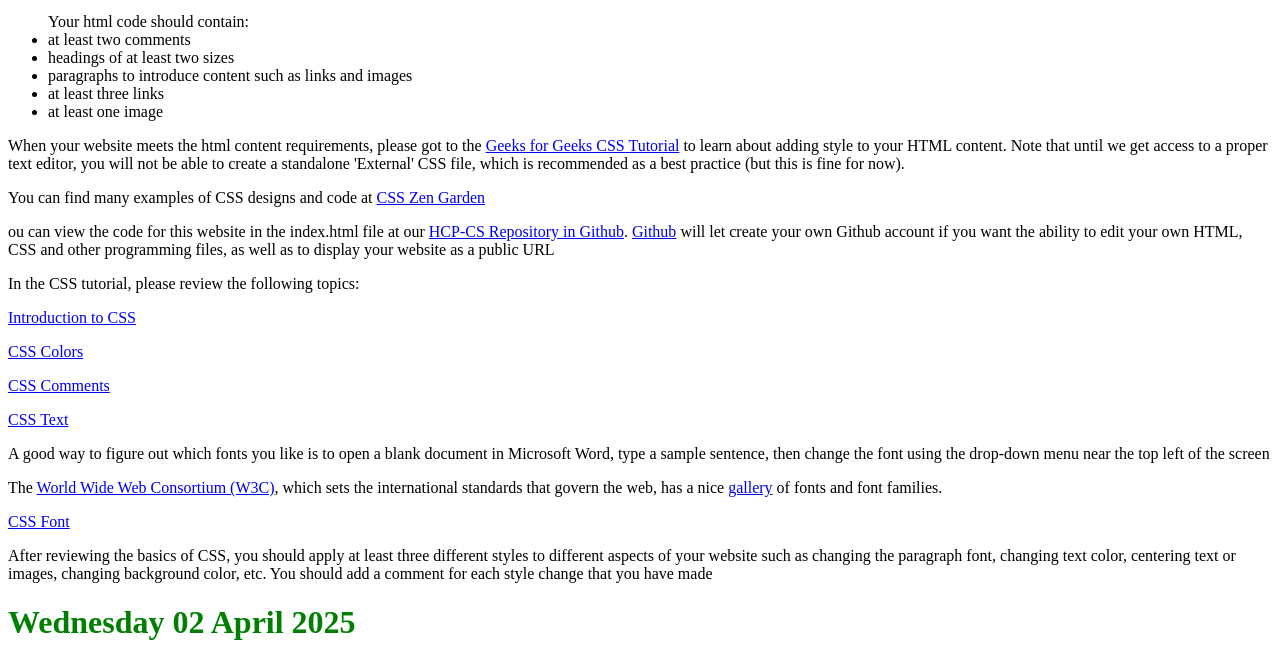
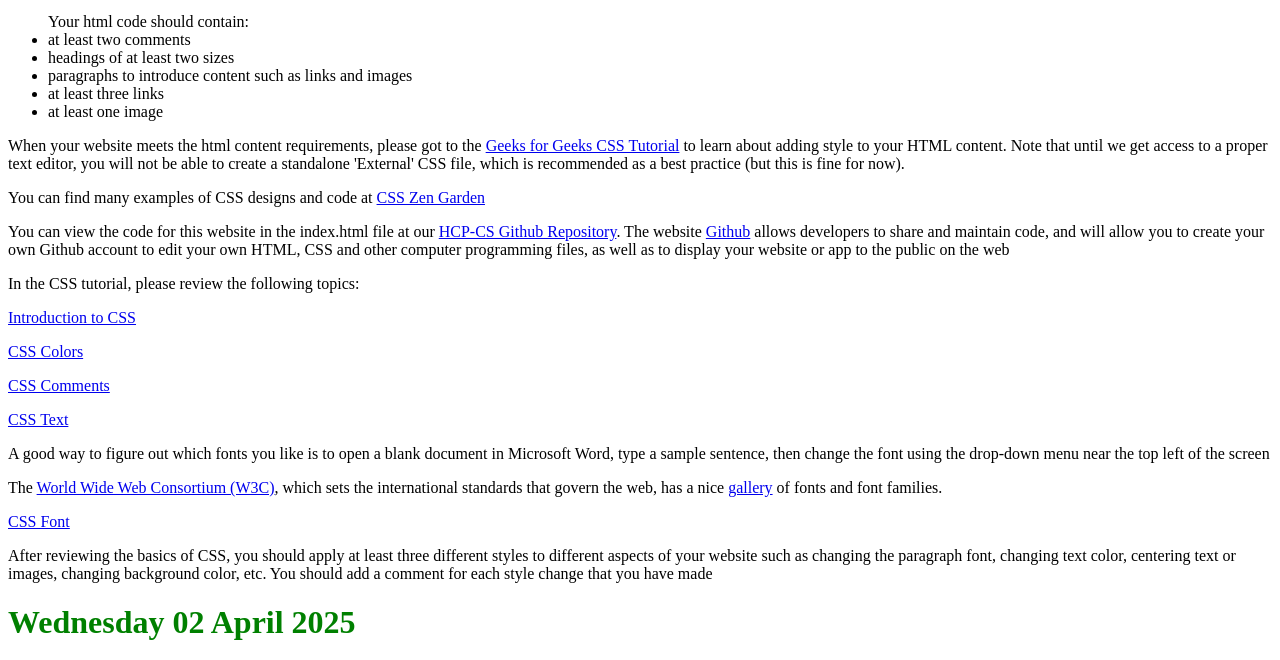
Before and after one commit to DutchRatliff/CS-HCP, a plain HTML site: page index.html in a window 1280 px wide. Shown: the part 101-761 px from the top of the page. Drawn offline with Linux system fonts and the light colour scheme.

Commit message:
Update index.html

```diff
--- a/index.html
+++ b/index.html
@@ -20,7 +20,7 @@
     <p>When your website meets the html content requirements, please got to the <a href="https://www.geeksforgeeks.org/css-tutorial/">Geeks for Geeks CSS Tutorial</a> to learn about adding style to your HTML content.
         Note that until we get access to a proper text editor, you will not be able to create a standalone 'External' CSS file, which is recommended as a best practice (but this is fine for now). </p>
         <p>You can find many examples of CSS designs and code at <a href="https://www.csszengarden.com/pages/alldesigns/">CSS Zen Garden</a></p>
-        <p>ou can view the code for this website in the index.html file at our <a href="https://github.com/DutchRatliff/CS-HCP">HCP-CS Repository in Github</a>. <a href="https://github.com">Github</a> will let create your own Github account if you want the ability to edit your own HTML, CSS and other programming files, as well as to display your website as a public URL</p>
+        <p>You can view the code for this website in the index.html file at our <a href="https://github.com/DutchRatliff/CS-HCP">HCP-CS Github Repository</a>. The website <a href="https://github.com">Github</a> allows developers to share and maintain code, and will allow you to create your own Github account to edit your own HTML, CSS and other computer programming files, as well as to display your website or app to the public on the web</p>
     <p>In the CSS tutorial, please review the following topics:</p>
     <p><a href="https://www.geeksforgeeks.org/css-introduction/">Introduction to CSS</a></p>
     <p><a href="https://www.geeksforgeeks.org/css-colors/">CSS Colors</a></p>
```
